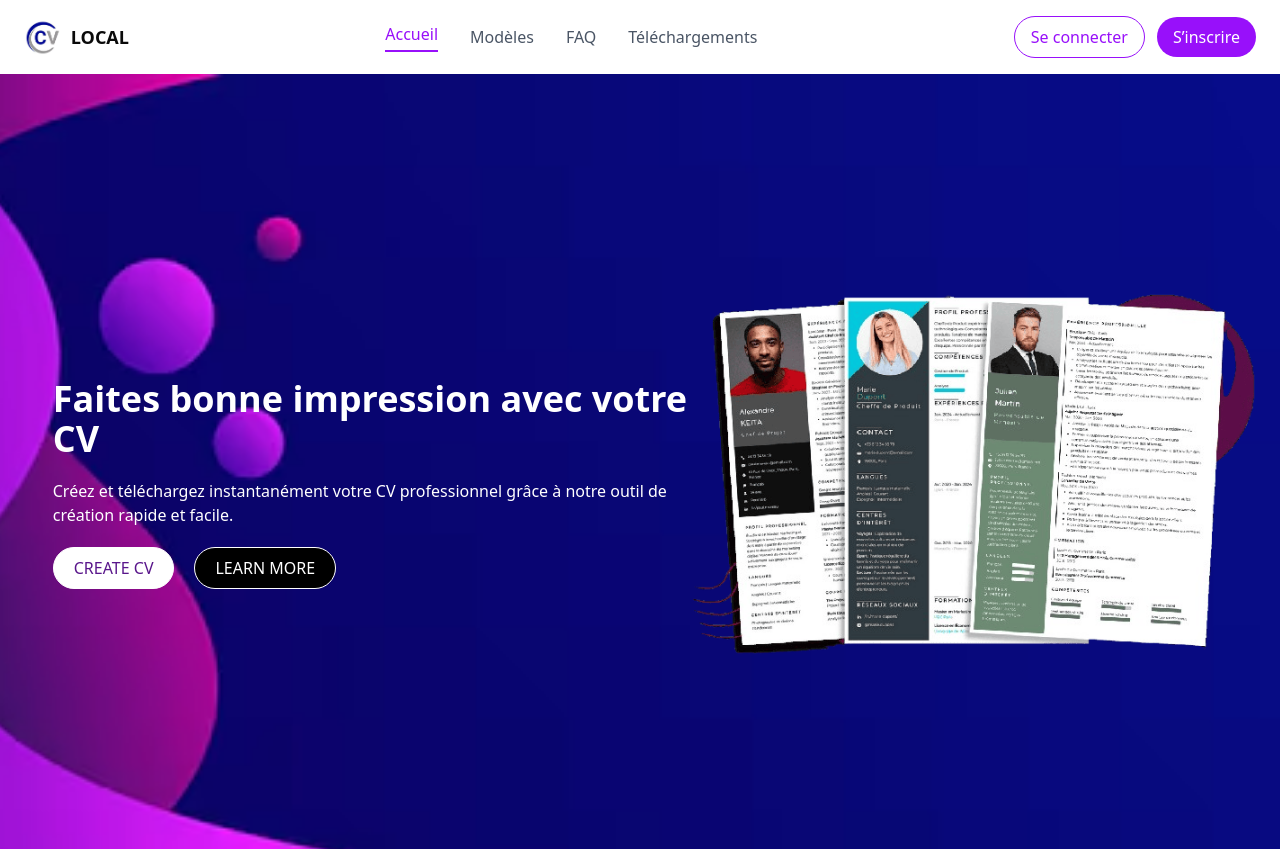
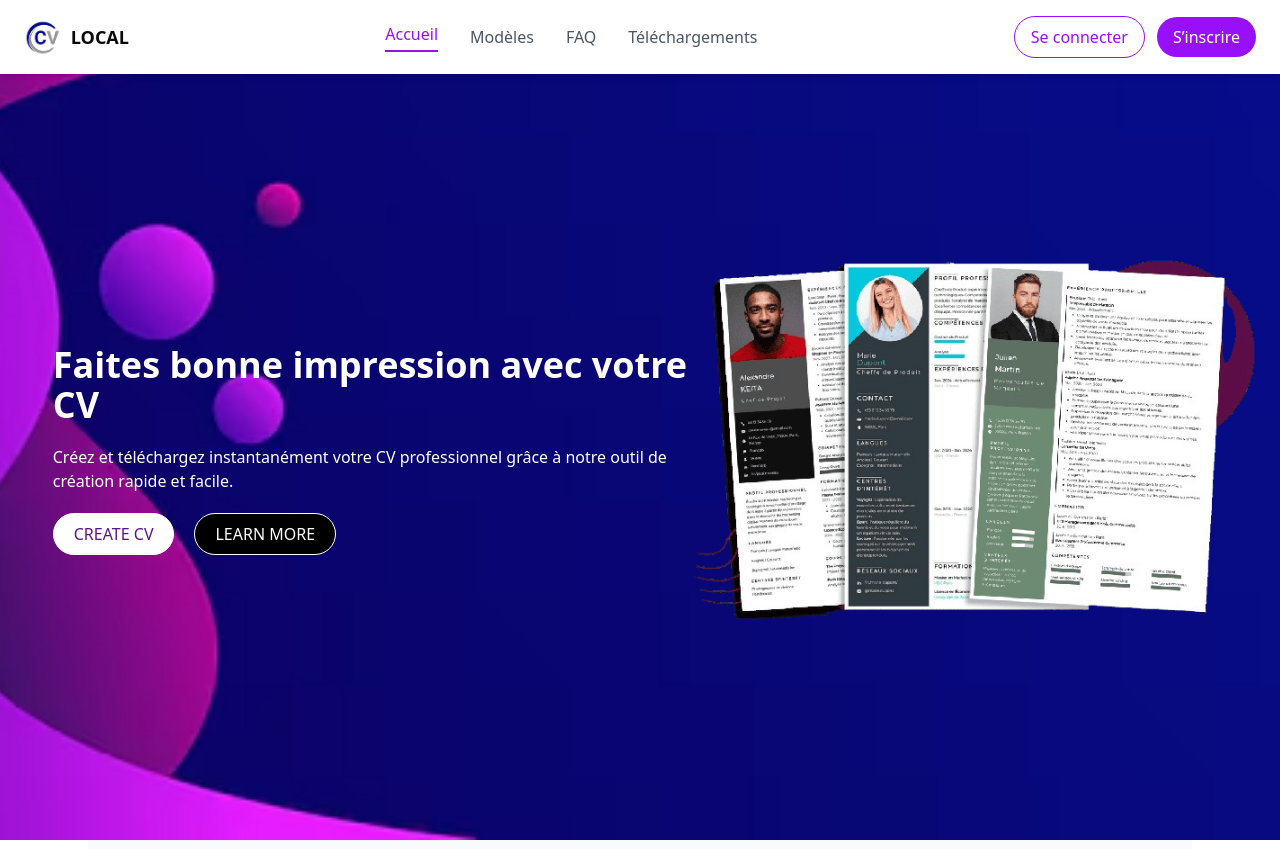
Before and after one commit to OlympBlack/mon-cv-local, a React (Vite) app: page / in a window 1280 px wide. Shown: the top 849 px of the page. Built offline with nearby package versions, Linux system fonts and the light colour scheme.

Commit message:
Fixed navbar

```diff
--- a/src/components/ui/navbar.tsx
+++ b/src/components/ui/navbar.tsx
@@ -6,7 +6,7 @@ export default function Navbar() {
   const [isOpen, setIsOpen] = useState(false);
 
   return (
-    <header className=" w-full bg-white shadow">
+    <header className=" w-full bg-white fixed top-0 left-0 z-50 shadow-md">
       <div className="max-w-7xl mx-auto flex items-center justify-between px-6 py-4">
 
         <div className="flex items-center gap-2">
--- a/src/views/Home.tsx
+++ b/src/views/Home.tsx
@@ -13,7 +13,7 @@ export default function Home() {
       <Navbar />
 
       {/* -------hero----------- */}
-      <div className="hero text-white md:flex h-120 flex justify-center items-center">
+      <div className="hero text-white md:flex flex justify-center items-center mt-10">
           <div className="ml-7  mt-5 w-1/2">
             <h1 className="text-4xl font-bold">Faites bonne impression avec votre CV</h1>
             <p className="mt-5">Créez et téléchargez instantanément votre CV professionnel grâce à notre outil de création rapide et facile.</p>
```
